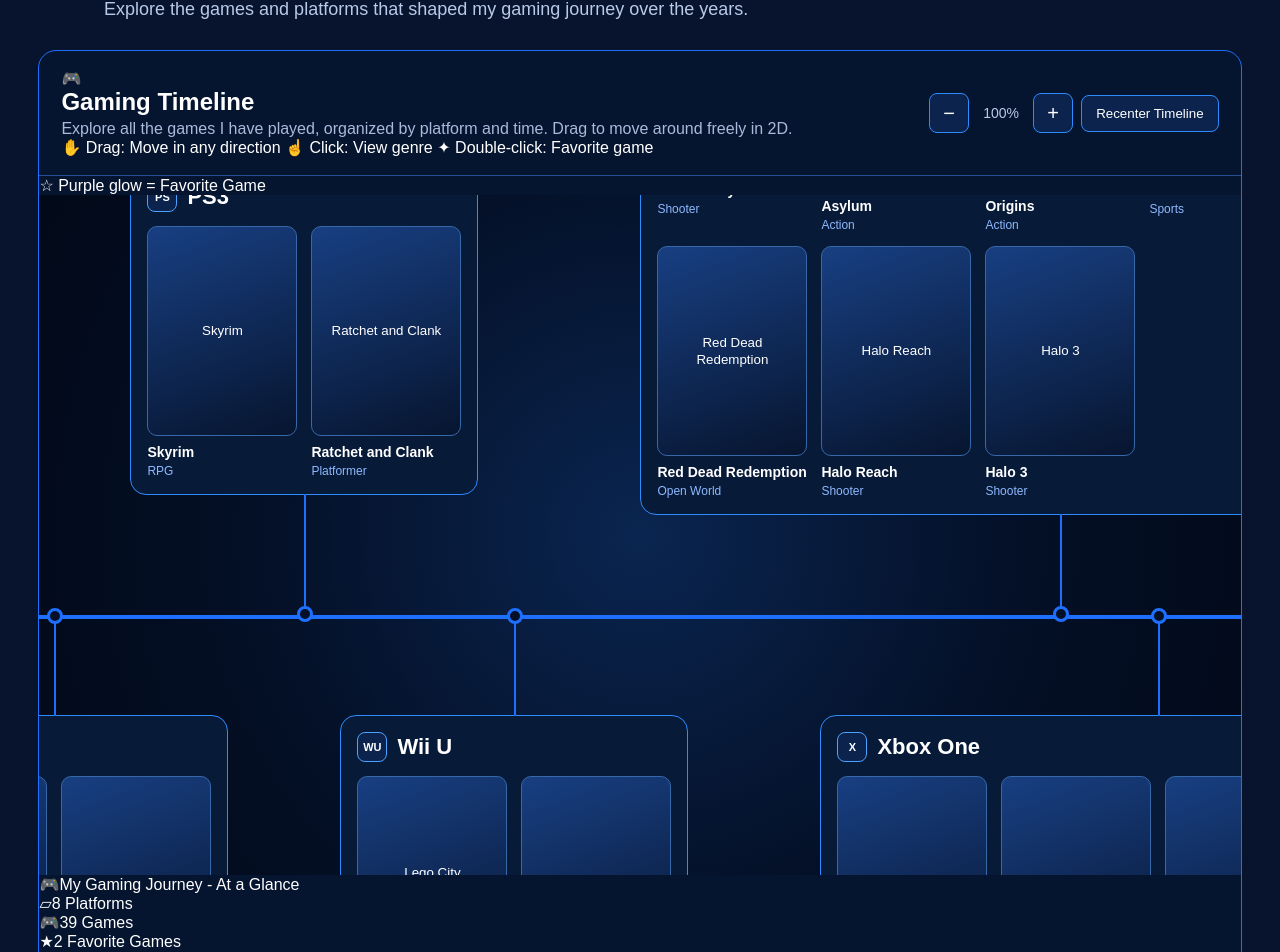
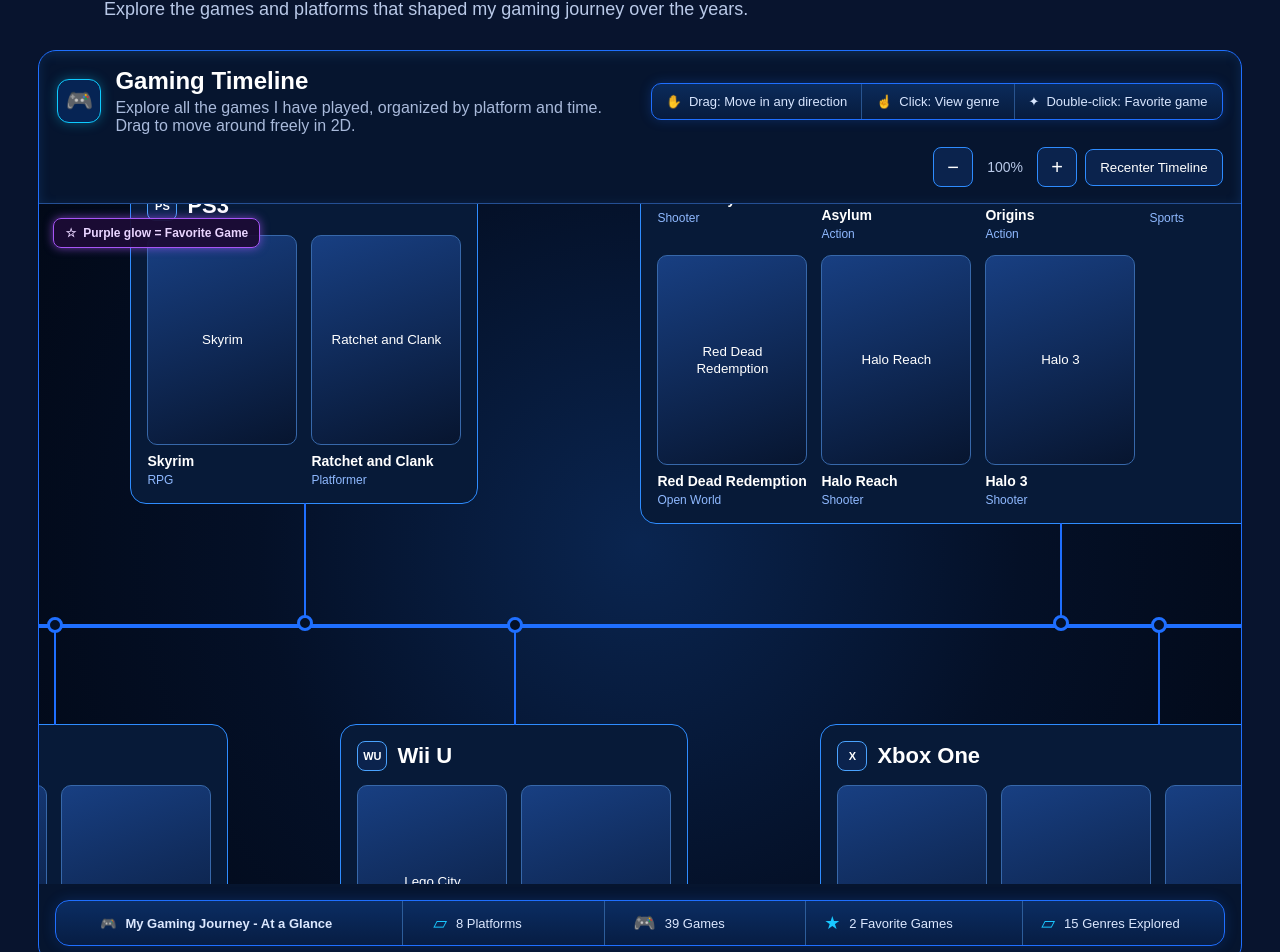
Before and after one commit to EdayNotEbay/gaming-journey, a React (Vite) app: page / in a window 1280 px wide. Shown: the part 279-1231 px from the top of the page. Built offline with nearby package versions, Linux system fonts and the light colour scheme.

Commit message:
Style timeline guide favorite legend and stats bar

```diff
--- a/src/App.css
+++ b/src/App.css
@@ -141,22 +141,118 @@
   overflow: hidden;
 }
 
-/* Arrange the timeline title and controls. */
+/* Arrange the timeline title, guide, and controls. */
 .timeline-toolbar {
-  /* Put the title and controls on one row. */
+  /* Stack the main heading row above the zoom controls. */
   display: flex;
-  /* Allow the toolbar to wrap on smaller screens. */
-  flex-wrap: wrap;
-  /* Align the toolbar items vertically. */
-  align-items: center;
-  /* Separate the title and controls. */
-  justify-content: space-between;
-  /* Add space between wrapped toolbar items. */
-  gap: 16px;
+  /* Place the toolbar sections vertically. */
+  flex-direction: column;
+  /* Add space between the toolbar rows. */
+  gap: 12px;
   /* Add room inside the toolbar. */
-  padding: 18px 22px;
+  padding: 16px 18px;
   /* Separate the toolbar from the canvas. */
   border-bottom: 1px solid #244f94;
+  /* Add a faint blue glow along the top edge. */
+  box-shadow: inset 0 3px 12px rgba(46, 140, 255, 0.18);
+}
+
+/* Keep the timeline identity and interaction guide on one flexible row. */
+.timeline-toolbar-main {
+  /* Place the heading and guide beside one another. */
+  display: flex;
+  /* Allow the row to wrap when the available width becomes smaller. */
+  flex-wrap: wrap;
+  /* Align both sections vertically. */
+  align-items: center;
+  /* Push the interaction guide toward the right side. */
+  justify-content: space-between;
+  /* Keep comfortable space between the two sections. */
+  gap: 18px;
+}
+
+/* Keep the game icon beside the timeline title and description. */
+.timeline-heading {
+  /* Place the icon and text beside one another. */
+  display: flex;
+  /* Align the icon with the title area. */
+  align-items: center;
+  /* Add space between the icon and title text. */
+  gap: 14px;
+  /* Let the heading use available room before the guide wraps. */
+  flex: 1;
+  /* Keep the heading from becoming too narrow. */
+  min-width: 320px;
+}
+
+/* Style the temporary gaming icon beside the timeline title. */
+.timeline-heading-icon {
+  /* Center the icon inside a small badge. */
+  display: inline-flex;
+  /* Center the icon vertically. */
+  align-items: center;
+  /* Center the icon horizontally. */
+  justify-content: center;
+  /* Give the icon badge a consistent width. */
+  width: 44px;
+  /* Give the icon badge a consistent height. */
+  height: 44px;
+  /* Keep the badge from shrinking. */
+  flex: 0 0 44px;
+  /* Add the bright cyan outline from the reference. */
+  border: 1px solid #0ecbff;
+  /* Round the icon badge corners. */
+  border-radius: 12px;
+  /* Use a dark blue badge background. */
+  background-color: #062454;
+  /* Make the icon large enough to read quickly. */
+  font-size: 22px;
+  /* Add a subtle cyan glow around the badge. */
+  box-shadow: 0 0 12px rgba(14, 203, 255, 0.35);
+}
+
+/* Style the timeline interaction guide like a compact control panel. */
+.timeline-interaction-guide {
+  /* Place each instruction beside the next one. */
+  display: flex;
+  /* Allow the instructions to wrap on smaller screens. */
+  flex-wrap: wrap;
+  /* Keep the instructions vertically centered. */
+  align-items: center;
+  /* Use the dark blue panel background from the reference. */
+  background: linear-gradient(180deg, #0b2b5b, #071b3d);
+  /* Add a bright blue outline. */
+  border: 1px solid #1f6fff;
+  /* Round the interaction guide corners. */
+  border-radius: 10px;
+  /* Add a subtle blue glow. */
+  box-shadow: 0 0 12px rgba(31, 111, 255, 0.25);
+  /* Keep overflowing content inside the rounded panel. */
+  overflow: hidden;
+}
+
+/* Style each instruction inside the interaction guide. */
+.interaction-guide-item {
+  /* Keep the icon and text on one row. */
+  display: inline-flex;
+  /* Align the instruction contents vertically. */
+  align-items: center;
+  /* Add space between the icon and instruction text. */
+  gap: 7px;
+  /* Add compact padding around each instruction. */
+  padding: 10px 14px;
+  /* Use light blue text for the interaction help. */
+  color: #d8e6ff;
+  /* Keep the instruction text compact. */
+  font-size: 13px;
+  /* Keep each instruction from breaking across multiple lines. */
+  white-space: nowrap;
+}
+
+/* Separate interaction instructions with a thin divider. */
+.interaction-guide-item + .interaction-guide-item {
+  /* Add the vertical divider between instructions. */
+  border-left: 1px solid #29548f;
 }
 
 /* Style the timeline toolbar heading. */
@@ -183,6 +279,8 @@
   align-items: center;
   /* Add space between the controls. */
   gap: 8px;
+  /* Keep the controls aligned to the right side of the toolbar. */
+  align-self: flex-end;
 }
 
 /* Style the timeline zoom buttons. */
@@ -231,6 +329,48 @@
   color: #ffffff;
   /* Show that the button can be clicked. */
   cursor: pointer;
+}
+
+/* Position the favorite legend over the canvas. */
+.timeline-viewport-wrapper {
+  /* Create the positioning context for the favorite legend. */
+  position: relative;
+}
+
+/* Explain the purple glow used on favorite game covers. */
+.favorite-legend {
+  /* Place the legend over the upper-left corner of the canvas. */
+  position: absolute;
+  /* Leave a small gap from the canvas left edge. */
+  left: 14px;
+  /* Leave a small gap from the canvas top edge. */
+  top: 14px;
+  /* Keep the legend above the draggable timeline content. */
+  z-index: 10;
+  /* Keep the star and text on one row. */
+  display: inline-flex;
+  /* Align the legend contents vertically. */
+  align-items: center;
+  /* Add a small gap between the star and explanation. */
+  gap: 7px;
+  /* Add compact padding around the legend. */
+  padding: 7px 11px;
+  /* Use a dark purple-blue background. */
+  background-color: rgba(28, 12, 54, 0.94);
+  /* Add the bright purple outline used by favorite cards. */
+  border: 1px solid #a855f7;
+  /* Round the legend corners. */
+  border-radius: 8px;
+  /* Use pale purple text. */
+  color: #e9d5ff;
+  /* Keep the legend text compact. */
+  font-size: 12px;
+  /* Make the legend explanation easy to notice. */
+  font-weight: 700;
+  /* Add the same purple glow language as favorite game cards. */
+  box-shadow: 0 0 10px rgba(168, 85, 247, 0.65);
+  /* Let pointer actions pass through the legend to the canvas. */
+  pointer-events: none;
 }
 
 /* Style the visible window into the large timeline canvas. */
@@ -653,6 +793,72 @@
   grid-template-columns: 150px;
 }
 
+/* Summarize the gaming timeline in a rounded information strip. */
+.timeline-stats-bar {
+  /* Place all timeline statistics on one flexible row. */
+  display: flex;
+  /* Allow statistics to wrap on smaller screens. */
+  flex-wrap: wrap;
+  /* Align statistics vertically. */
+  align-items: center;
+  /* Space the statistics evenly across the available width. */
+  justify-content: space-around;
+  /* Add room around the summary bar. */
+  margin: 16px;
+  /* Use the blue gradient shown in the reference. */
+  background: linear-gradient(180deg, #0b2d63, #071d43);
+  /* Add a bright royal-blue outline. */
+  border: 1px solid #1f6fff;
+  /* Round the summary bar into a pill-like strip. */
+  border-radius: 14px;
+  /* Add a soft blue glow around the strip. */
+  box-shadow: 0 0 14px rgba(31, 111, 255, 0.2);
+  /* Hide divider overflow at rounded corners. */
+  overflow: hidden;
+}
+
+/* Style each item inside the timeline statistics strip. */
+.timeline-stat-item {
+  /* Keep the icon and statistic on one row. */
+  display: flex;
+  /* Align the statistic vertically. */
+  align-items: center;
+  /* Add space between the icon and statistic text. */
+  gap: 9px;
+  /* Give every statistic comfortable horizontal room. */
+  padding: 11px 18px;
+  /* Use pale blue-white text. */
+  color: #dce8ff;
+  /* Keep summary text compact. */
+  font-size: 13px;
+  /* Keep each statistic from becoming too narrow. */
+  min-width: 150px;
+  /* Center each statistic within its available area. */
+  justify-content: center;
+}
+
+/* Separate statistics with subtle vertical dividers. */
+.timeline-stat-item + .timeline-stat-item {
+  /* Add the divider between neighboring statistics. */
+  border-left: 1px solid #2d5d9a;
+}
+
+/* Give the summary title slightly more visual weight. */
+.timeline-stat-title {
+  /* Make the summary title bold. */
+  font-weight: 700;
+  /* Give the title more horizontal space than the numeric statistics. */
+  min-width: 245px;
+}
+
+/* Style the small icons used in the timeline statistics bar. */
+.timeline-stat-icon {
+  /* Use bright cyan for summary icons. */
+  color: #19c7ff;
+  /* Make the icons slightly larger than the text. */
+  font-size: 18px;
+}
+
 /* Style unfinished content pages. */
 .simple-page {
   /* Limit the text width. */
@@ -705,6 +911,34 @@
   .timeline-viewport {
     /* Keep enough canvas visible without taking over the full page. */
     height: 560px;
+  }
+
+  /* Let the interaction guide fill available width on narrow screens. */
+  .timeline-interaction-guide {
+    /* Use the available toolbar width when the guide wraps. */
+    width: 100%;
+  }
+
+  /* Let guide instructions wrap naturally on narrow screens. */
+  .interaction-guide-item {
+    /* Allow individual guide items to share the row evenly. */
+    flex: 1;
+    /* Keep each interaction item readable. */
+    min-width: 180px;
+    /* Center each wrapped instruction. */
+    justify-content: center;
+  }
+
+  /* Stack statistics more cleanly on narrow screens. */
+  .timeline-stat-item {
+    /* Let each statistic take roughly half the available row. */
+    flex: 1 1 45%;
+  }
+
+  /* Remove rigid dividers when statistics wrap. */
+  .timeline-stat-item + .timeline-stat-item {
+    /* Avoid awkward divider positions after wrapping. */
+    border-left: 0;
   }
 }
 
```
